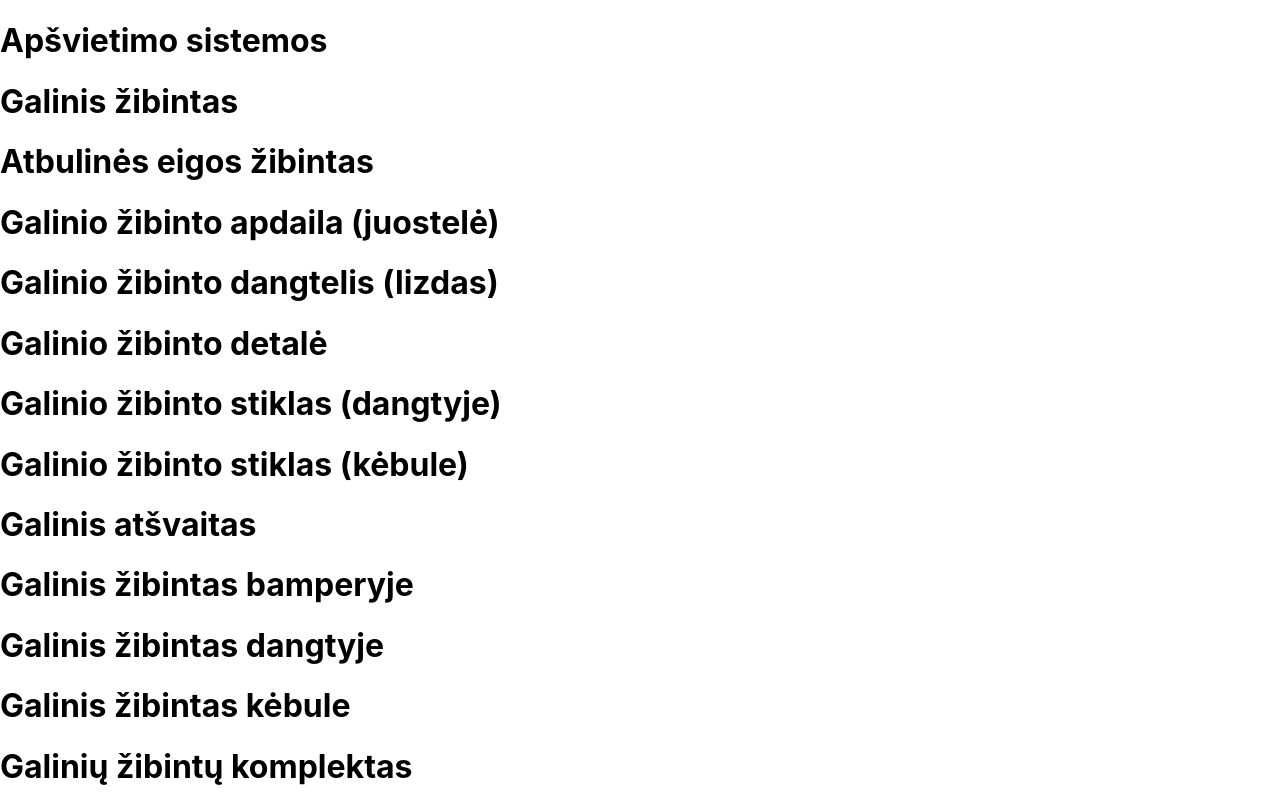
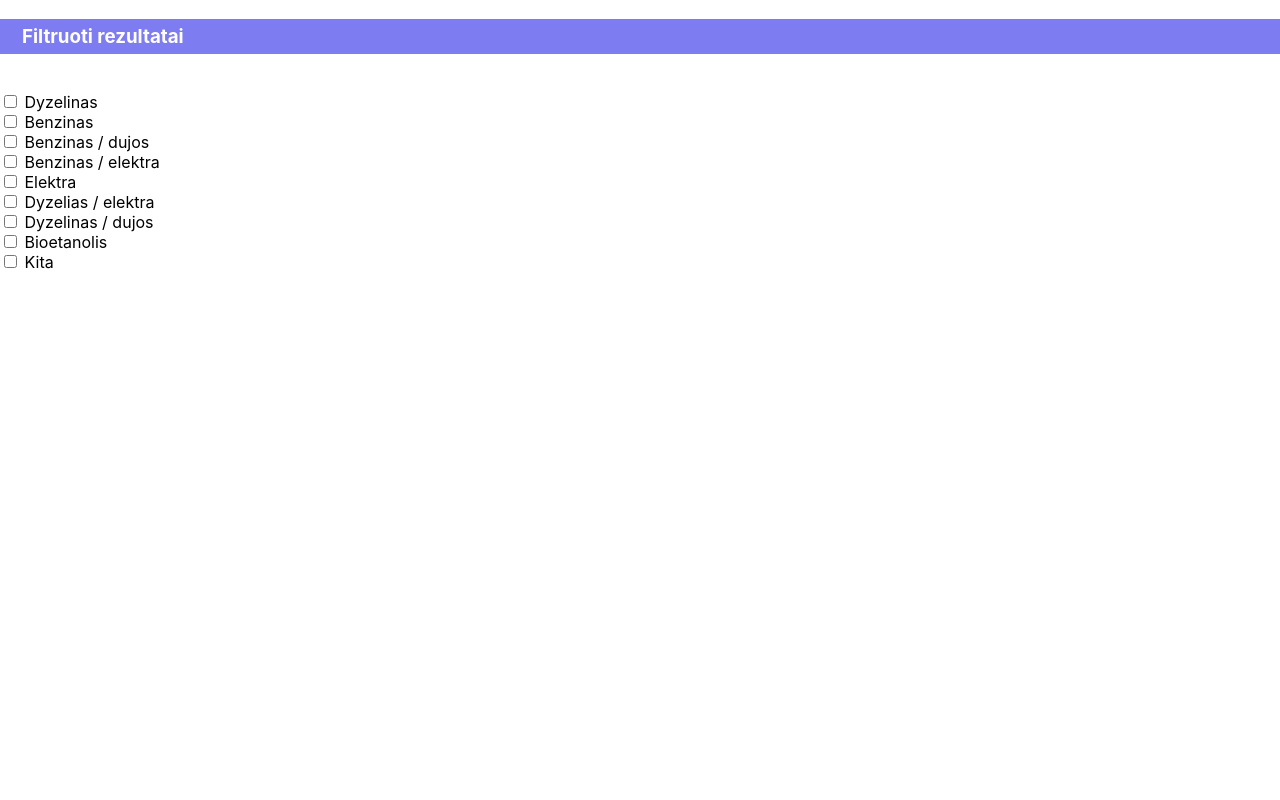
Before and after one commit to TadasBalsys/search-ui, a React (Create React App) app: page / in a window 1280 px wide. Shown: the top 800 px of the page. Built offline with nearby package versions, Linux system fonts and the light colour scheme.

Commit message:
OptionsContainer in progress

```diff
--- a/package.json
+++ b/package.json
@@ -10,9 +10,12 @@
     "@types/node": "^12.12.53",
     "@types/react": "^16.9.44",
     "@types/react-dom": "^16.9.8",
+    "node-sass": "^4.14.1",
     "react": "^16.13.1",
     "react-dom": "^16.13.1",
+    "react-dropdown-select": "^4.4.2",
     "react-scripts": "3.4.1",
+    "semantic-ui-react": "^1.1.1",
     "typescript": "^3.7.5"
   },
   "scripts": {
--- a/src/App.tsx
+++ b/src/App.tsx
@@ -2,11 +2,14 @@ import React from 'react';
 import MemberTree from './components/member/MemberTree.comp';
 
 import { categories } from './store/categories';
+import FiltersContainer from './components/filtersContainer/filtersContainer';
+
 
 const App = (): JSX.Element => {
   return (
     <div className="App">
-      <MemberTree categories={categories}></MemberTree>
+      {/* <MemberTree categories={categories}></MemberTree> */}
+      <FiltersContainer />
     </div>
 )}
 
--- /dev/null
+++ b/src/components/OptionsContainer/OptionsContainer.module.scss
@@ -0,0 +1,10 @@
+.FilterTitle {
+    color: rgb(125, 125, 241);
+    font-weight: bolder;
+    border-bottom: 1px solid rgb(125, 125, 241);
+    padding-bottom: 4px;
+    font-size: 14px;
+    margin-bottom: 10px;
+    margin-top: 10px;
+
+}
--- /dev/null
+++ b/src/components/OptionsContainer/OptionsContainer.tsx
@@ -0,0 +1,112 @@
+import React from'react';
+import classes from './OptionsContainer.module.scss';
+import { fuelType, vehicleBodyType, gearBox, driveWheels, steering_Wheel_Position, part_Of_Place, FiltersProps } from '../../store/filtersList';
+import { SubCat} from '../../store/filtersList';
+
+interface props {
+    data:FiltersProps
+}
+
+const OptionsContainer: Function = ({data}: props ) => {
+    console.log(data);
+
+    // <h5 className={classes.FilterTitle}>{fuelType.title}</h5>;
+
+    return data.SubCat.map((dat:SubCat) => ( <>
+
+                <br/>
+                <input type="checkbox" id="deasel" />
+                <label htmlFor="deasel"> {dat.pav}</label>
+            </>
+        )
+    )
+
+}
+
+export default OptionsContainer;
+
+
+/*
+return(
+
+
+
+    <>
+    <h5 className={classes.FilterTitle}>{fuelType.title}</h5>
+    {fuelType.SubCat.map( (value)=>{
+        console.log(value)
+        return (
+            <>
+                <br/>
+                <input type="checkbox" id="deasel" />
+                <label htmlFor="deasel"> {value.pav}</label>
+            </>
+        )
+    })}
+    <>
+            <h5 className={classes.FilterTitle}>{vehicleBodyType.title}</h5>
+            {vehicleBodyType.SubCat.map((value)=> {
+                return(
+                    <>
+                        <br/>
+                        <input type="checkbox" id="sedan" />
+                        <label htmlFor="sedan"> {value.pav}</label>
+                    </>
+                )
+            })}
+            </>
+
+            <>
+            <h5 className={classes.FilterTitle}>{gearBox.title}</h5>
+            {gearBox.SubCat.map((value)=> {
+                return(
+                    <>
+                        <br/>
+                        <input type="checkbox" id="manual" />
+                        <label htmlFor="maual"> {value.pav}</label>
+                    </>
+                )
+            })}
+            </>
+
+             <>
+            <h5 className={classes.FilterTitle}>{driveWheels.title}</h5>
+            {driveWheels.SubCat.map((value)=> {
+                return(
+                    <>
+                        <br/>
+                        <input type="checkbox" id="front" />
+                        <label htmlFor="front"> {value.pav}</label>
+                    </>
+                )
+            })}
+            </>
+
+            <>
+            <h5 className={classes.FilterTitle}>{steering_Wheel_Position.title}</h5>
+            {steering_Wheel_Position.SubCat.map((value)=> {
+                return(
+                    <>
+                        <br/>
+                        <input type="checkbox" id="left" />
+                        <label htmlFor="right"> {value.pav}</label>
+                    </>
+                )
+            })}
+            </>
+
+            <>
+            <h5 className={classes.FilterTitle}>{part_Of_Place.title}</h5>
+            {part_Of_Place.SubCat.map((value)=> {
+                return(
+                    <>
+                        <br/>
+                        <input type="checkbox" id="all" />
+                        <label htmlFor="all"> {value.pav}</label>
+                    </>
+                )
+            })}
+            </>
+    </>
+)
+}*/
--- /dev/null
+++ b/src/components/filtersContainer/FiltersContainer.module.scss
@@ -0,0 +1,26 @@
+.MainContainer {
+    width: 294px;
+    padding: 25px 0 45px 0;
+    float: left;
+    box-shadow: 0 5px 5px 0 rgba(0,0,0,.04);
+    border: 1px solid #e7e7e7;
+    padding: 15px 22px;
+    margin: 0 0 20px 10px;
+}
+
+.Aside {
+    color: #fff;
+    background: rgb(125, 125, 241);
+    padding:6px 10px 6px 22px ;
+
+}
+
+.FilterTitle {
+    color: rgb(125, 125, 241);
+    font-weight: bolder;
+    border-bottom: 1px solid rgb(125, 125, 241);
+    padding-bottom: 4px;
+    font-size: 14px;
+    margin-bottom: 10px;
+    margin-top: 10px;
+}
--- /dev/null
+++ b/src/components/filtersContainer/filtersContainer.tsx
@@ -0,0 +1,23 @@
+import React from 'react';
+import { FiltersProps, SubCat, vehicleBodyType, gearBox, driveWheels, steering_Wheel_Position, part_Of_Place } from '../../store/filtersList';
+import classes from  './FiltersContainer.module.scss';
+import { fuelType } from '../../store/filtersList';
+import { Dropdown } from 'semantic-ui-react';
+import OptionsContainer from '../OptionsContainer/OptionsContainer';
+
+const FiltersContainer = ()=>{
+ console.log(fuelType);
+    return (
+        <div>
+
+            <h3 className={classes.Aside}>Filtruoti rezultatai</h3>
+
+            <OptionsContainer data={fuelType} />
+
+        </div>
+    );
+
+
+}
+
+export default FiltersContainer;
--- a/src/components/member/MemberTree.comp.tsx
+++ b/src/components/member/MemberTree.comp.tsx
@@ -15,7 +15,7 @@ const MemberTree = (props: Props) => {
   return (
     <>
       {props.categories.map((cat) => {
-        console.log(cat);
+
         return (
           <>
             {hasChildren(cat) ? (
--- /dev/null
+++ b/src/store/filtersList.tsx
@@ -0,0 +1,197 @@
+export interface FiltersProps {
+    title: string;
+    SubCat:SubCat[]
+}
+
+export interface SubCat {
+    pav:string
+    id:string;
+}
+
+export const fuelType ={
+    title: "Kuro tipas",
+    SubCat:[
+        {
+            pav:"Dyzelinas",
+            id:'diesel'
+        },
+        {
+            pav:"Benzinas",
+            id:'petrol'
+        },
+        {
+            pav:"Benzinas / dujos",
+            id:'petrol/gass'
+        },
+        {
+            pav:"Benzinas / elektra",
+            id:'petrol/electricity '
+        },
+        {
+            pav:"Elektra",
+            id:'electricity'
+        },
+        {
+            pav:"Dyzelias / elektra",
+            id:'diesel/electricity'
+        },
+        {
+            pav:"Dyzelinas / dujos",
+            id:'diesel/ gass'
+        },
+        {
+            pav:"Bioetanolis",
+            id:'bioethanol'
+        },
+        {
+            pav:"Kita",
+            id:'other'
+        },
+    ]
+}
+
+export const vehicleBodyType = {
+    title: "Kėbulo tipas",
+    SubCat:[
+        {
+            pav:"Sedanas",
+            id:'sedan'
+        },
+        {
+            pav:"Hečbekas",
+            id:'hatchback'
+        },
+        {
+            pav:"Universalas",
+            id:'universal'
+        },
+        {
+            pav:"Vienatūris",
+            id:'minivan'
+        },
+        {
+            pav:"Visureigis",
+            id:'suv'
+        },
+        {
+            pav:"Kupė (Coupe)",
+            id:'coupe'
+        },
+        {
+            pav:"Komercinis",
+            id:'commercial'
+        },
+        {
+            pav:"Kabrioletas",
+            id:'cabriolet'
+        },
+        {
+            pav:"Limuzinas",
+            id:'limo'
+        },
+        {
+            pav:"Pikapas",
+            id:'pickup'
+        },
+        {
+            pav:"Kita",
+            id:'other'
+        },
+    ]
+}
+
+export const gearBox = {
+    title: "Greičio dėžė",
+    SubCat:[
+        {
+            pav:"Mechaninė",
+            id:'manual'
+        },
+        {
+            pav:"Automatinė",
+            id: 'automatic'
+        },
+    ]
+}
+
+export const driveWheels ={
+    title:"Varomiejo ratai",
+    SubCat:[
+        {
+            pav:"Prierkiniai",
+            id:'front'
+        },
+        {
+            pav:"Galiniai",
+            id:'rear'
+        },
+        {
+            pav:"Visi",
+            id:'all'
+        },
+    ]
+}
+
+export const steering_Wheel_Position = {
+    title:"Varomiejo ratai",
+    SubCat:[
+        {
+            pav:"Kairėje",
+            id:'left'
+        }, {
+            pav:"Dešinėje",
+            id:'right'
+        },
+    ]
+}
+
+export const part_Of_Place = {
+    title:"Dalies vieta",
+    SubCat:[
+        {
+            pav:"Visos",
+            id:'all'
+        },
+        {
+            pav:"Kairė",
+            id:'left'
+        },
+        {
+            pav:"Centras",
+            id:'center'
+        },
+        {
+            pav:"Dešinėje",
+            id:'right'
+        },
+        {
+            pav:"Komplektas",
+            id:'left'
+        },
+        {
+            pav:"Kairėje, gale",
+            id:'left, rear'
+        },
+        {
+            pav:"Dešinėje, gale",
+            id:'right, rear'
+        },
+        {
+            pav:"Kairėje, priekyje",
+            id:'left, front'
+        },
+        {
+            pav:"Dešinėje, priekyje",
+            id:'right, front'
+        },
+        {
+            pav:"Priekyje",
+            id:'front'
+        },
+        {
+            pav:"Gale",
+            id:'rear'
+        },
+
+    ]
+}
```
Also changed, not shown: src/components/OptionsContainer/OptionsContainerSelect.tsx (added, +20 -0 lines), 1 other file (tests, documents, lock files or other folders).
